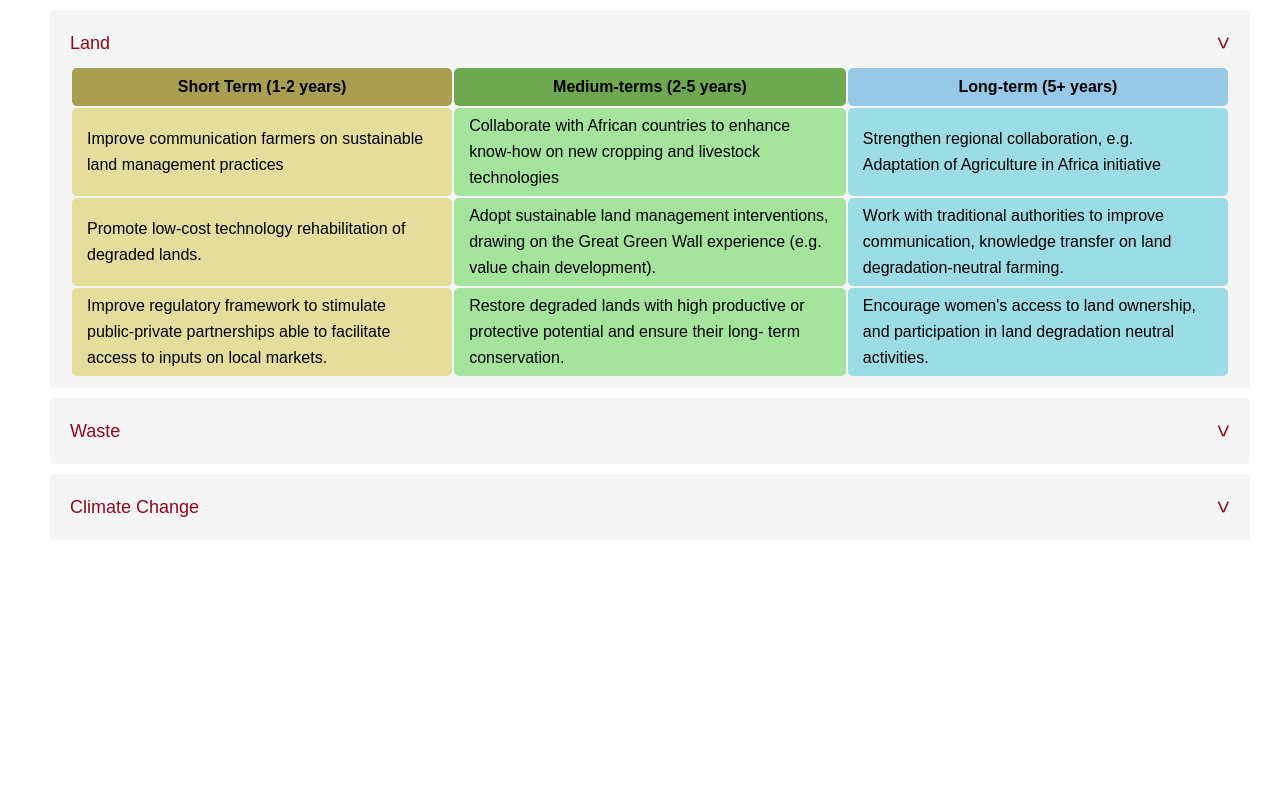
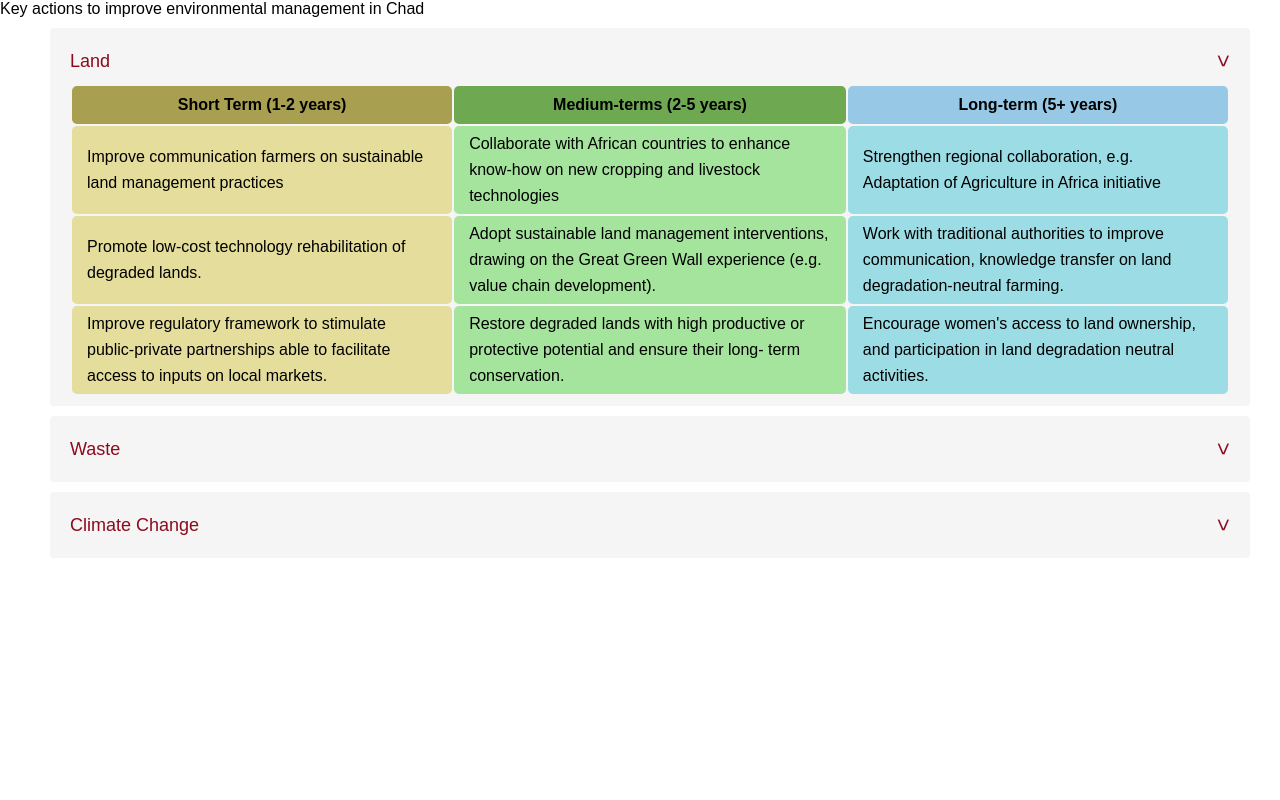
Before and after one commit to Lebasi7/Accordion, a plain HTML site: page index.html in a window 1280 px wide. Drawn offline with Linux system fonts and the light colour scheme.

Commit message:
Update index.html

```diff
--- a/index.html
+++ b/index.html
@@ -6,6 +6,7 @@
     <head>
         <title> Key actions to improve environmental management in Chad </title>
     </head>
+    <p>Key actions to improve environmental management in Chad </p>
     <ul id="accordion">
          <li>
          <Label for="first">Land <span>&#x3e;</span></Label>
```
